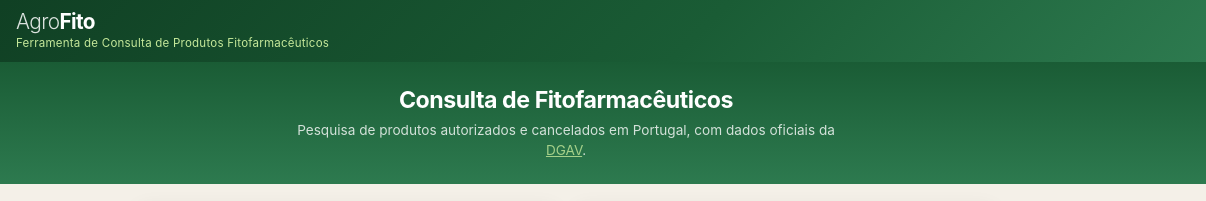
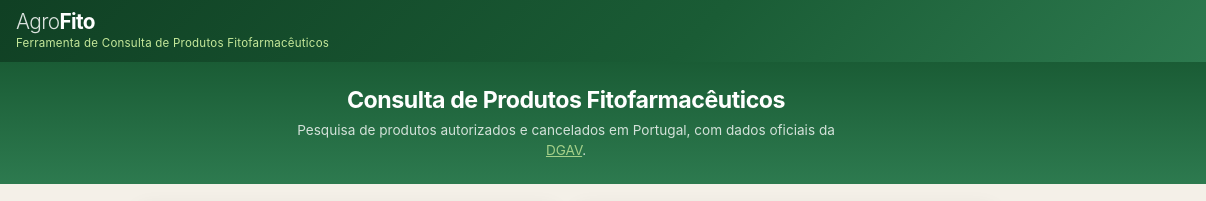
Before and after one commit to cabralfjs/AgroFito2, a plain HTML site: page index.html in a window 1280 px wide. Shown: the top 201 px of the page, 74-1280 px from the left. Drawn offline with Linux system fonts and the light colour scheme; no server answers.

Commit message:
Update index.html

```diff
--- a/index.html
+++ b/index.html
@@ -107,7 +107,7 @@ header{background:linear-gradient(135deg,var(--g1) 0%,var(--g2) 60%,var(--g3) 10
 </header>
 
 <div class="hero">
-  <h2>Consulta de Fitofarmacêuticos</h2>
+  <h2>Consulta de Produtos Fitofarmacêuticos</h2>
   <p>Pesquisa de produtos autorizados e cancelados em Portugal, com dados oficiais da <a href="https://www.dgav.pt" target="_blank" rel="noopener noreferrer">DGAV</a>.</p>
 </div>
 
```
